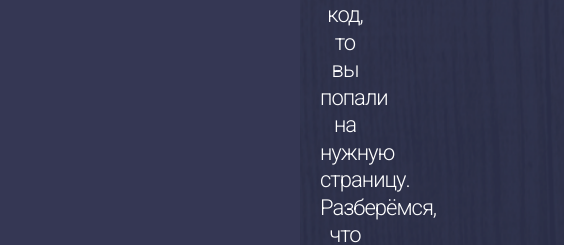
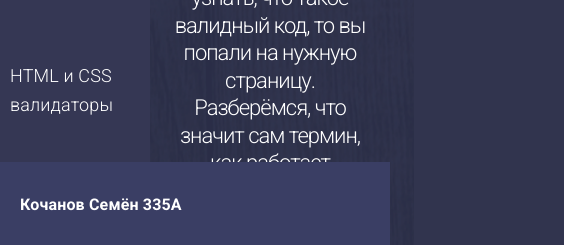
Before and after one commit to skotsch/CSS-framework, a plain HTML site: page index.html in a window 390 px wide. Shown: the part 596-841 px from the top of the page, 564 px wide, since content can reach past the window. Drawn offline with nearby package versions, Linux system fonts and the light colour scheme.

Commit message:
Add files via upload

```diff
--- a/style.css
+++ b/style.css
@@ -136,6 +136,9 @@ p {
 .footer {
     padding: 30px 0;
     background: #3a3e64;
+    position: fixed;
+    bottom: 0;
+    width: 100%;
 }
 
 .footer__inner {
@@ -156,4 +159,10 @@ p {
     .intro__title {
         padding-top: 130px;
     }
+
+    .sideBar {
+        width: 150px;
+        font-size: 12px;
+        height: 900px;
+    }
 }
--- a/style2.css
+++ b/style2.css
@@ -108,6 +108,9 @@ p {
     box-sizing: border-box;
     padding: 30px 0;
     background: #3a3e64;
+    position: none;
+    bottom: 0;
+    width: 100%;
 }
 
 .footer__inner {
@@ -128,4 +131,10 @@ p {
     .intro__title {
         padding-top: 130px;
     }
+
+    .sideBar {
+        width: 150px;
+        font-size: 12px;
+        height: 900px;
+    }
 }
```
